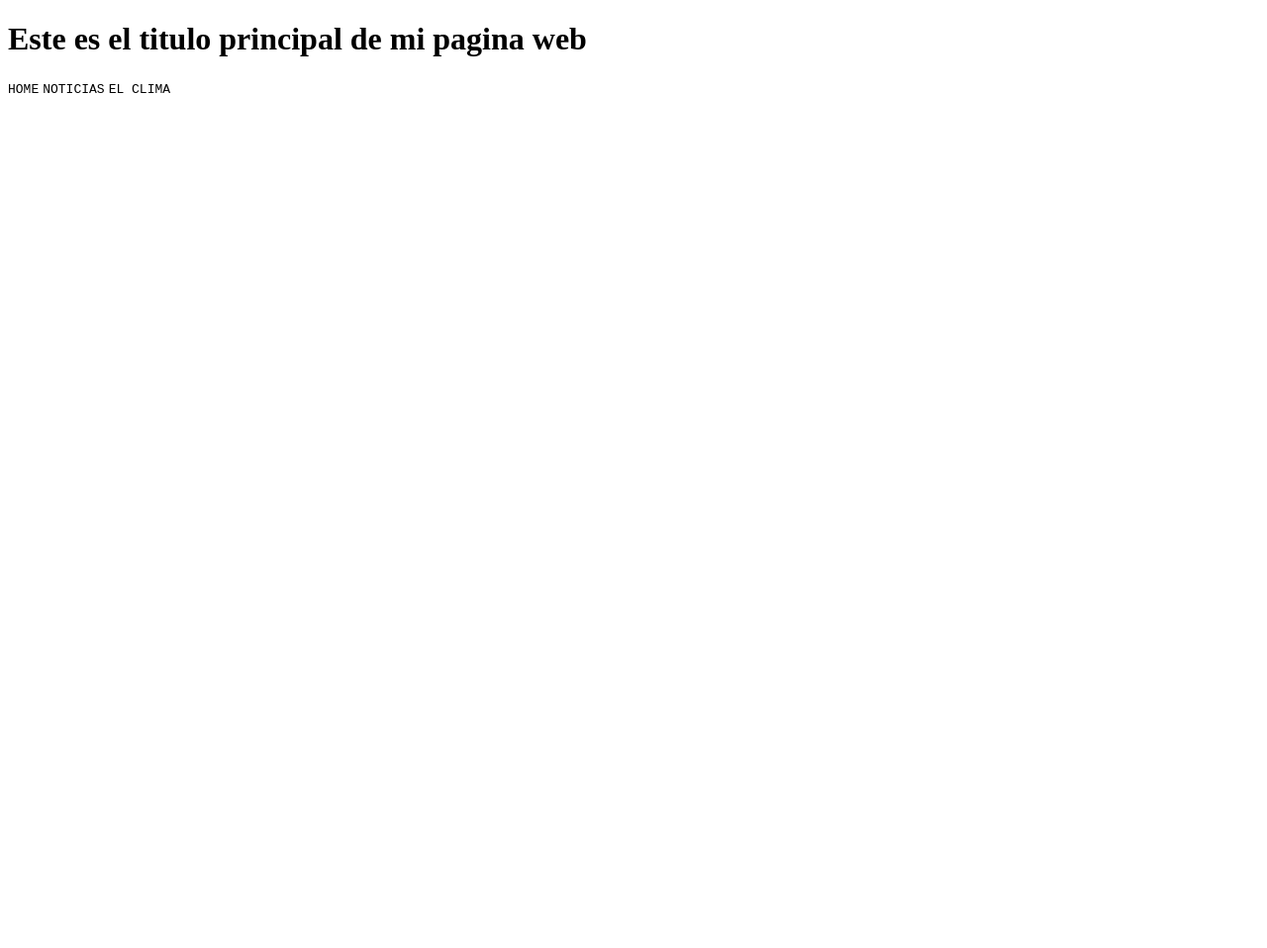
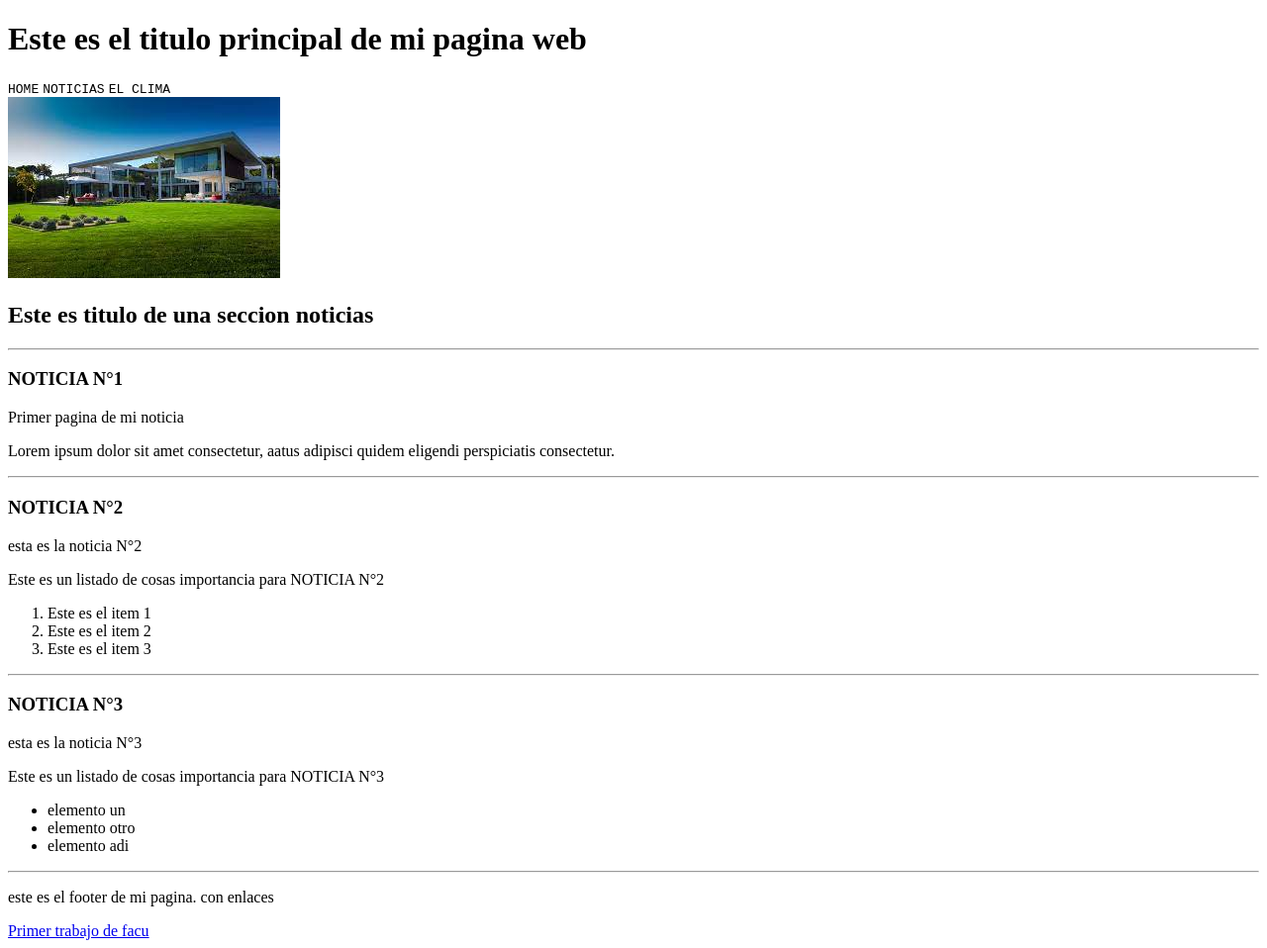
Before and after one commit to FBFarias95/C4CSS, a plain HTML site: page index.html in a window 1280 px wide. Shown: the whole page at 99% size. Before the commit the page ends 800 px from the top, so only its background shows below. Drawn offline with Linux system fonts and the light colour scheme.

Commit message:
modificacion 2

```diff
--- a/index.html
+++ b/index.html
@@ -14,3 +14,51 @@
         </header>
 
         <main>
+
+            <img src="residencia1.jpg" />
+
+                        <section>
+                            <h2>Este es titulo de una seccion noticias</h2>
+                            <hr />
+                            <article>
+                                <h3>NOTICIA N°1</h3>
+                                    <div>
+                                        <p>Primer pagina de mi noticia</p>
+                                        <p>Lorem ipsum dolor sit amet consectetur, aatus adipisci quidem eligendi perspiciatis consectetur.</p>
+                                    </div>
+                            </article>
+                            <hr />
+                            <article>
+                                <h3>NOTICIA N°2</h3>
+
+                                    <p>esta es la noticia N°2</p>
+                                    <p>Este es un listado de cosas importancia para NOTICIA N°2</p>
+                                    <ol>
+                                        <li>Este es el item 1</li>
+                                        <li>Este es el item 2</li>
+                                        <li>Este es el item 3</li>
+                                    </ol>
+                            </article>
+                             <hr />
+                            <article>
+                                <h3>NOTICIA N°3</h3>
+                                    <p>esta es la noticia N°3</p>
+                                    <p>Este es un listado de cosas importancia para NOTICIA N°3</p>
+                                    <ul>
+                                        <li>elemento un</li>
+                                        <li>elemento otro</li>
+                                        <li>elemento adi</li>
+                                    </ul>
+                            </article>
+                            <hr />
+                        </section>
+                    </main>
+                    <FOoter>
+                        <p>este es el footer de mi pagina. con enlaces</p>
+
+                        <a href="fsdfasd.html">Primer trabajo de facu</a>
+
+                    </FOoter>
+
+                </body>
+            </html>
```
